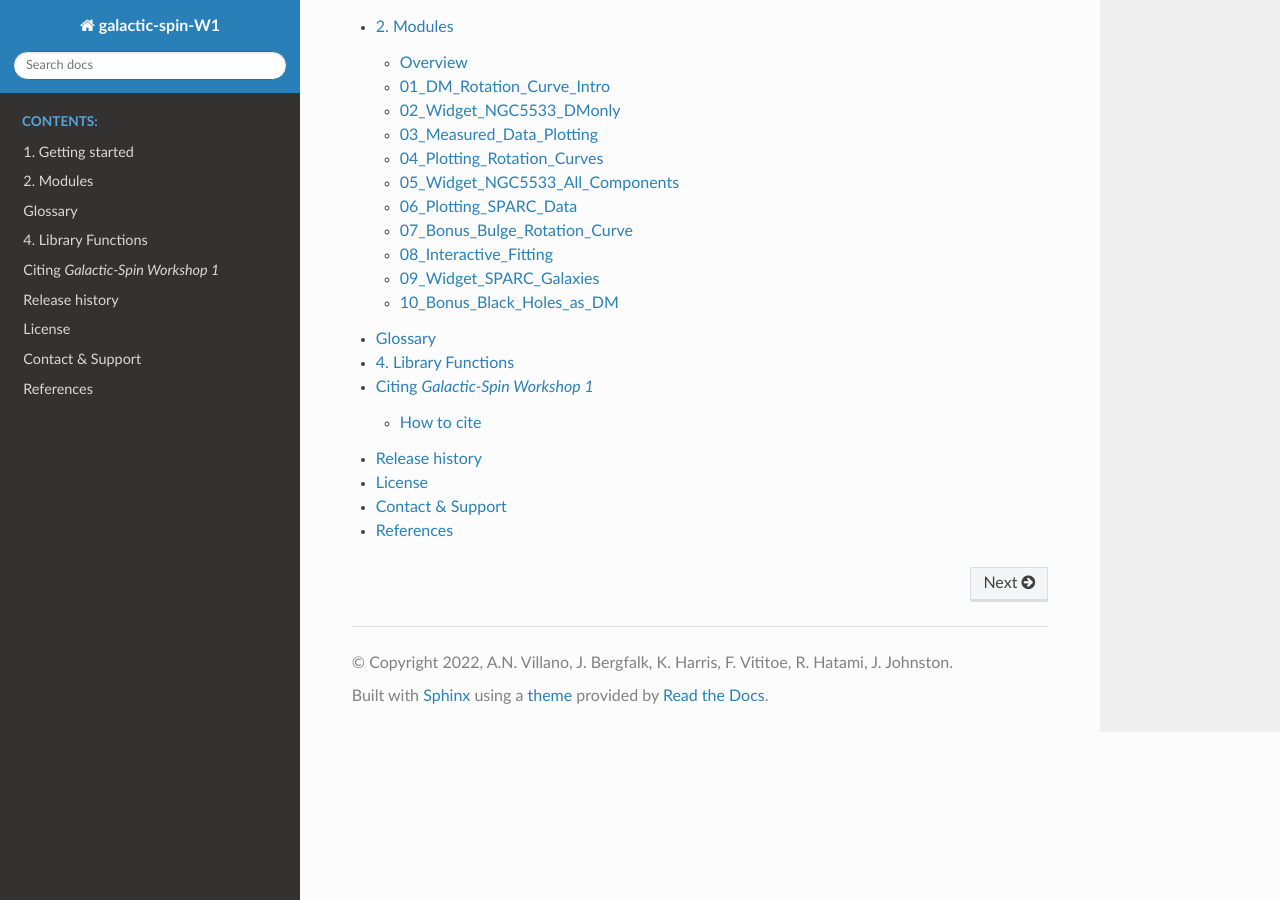
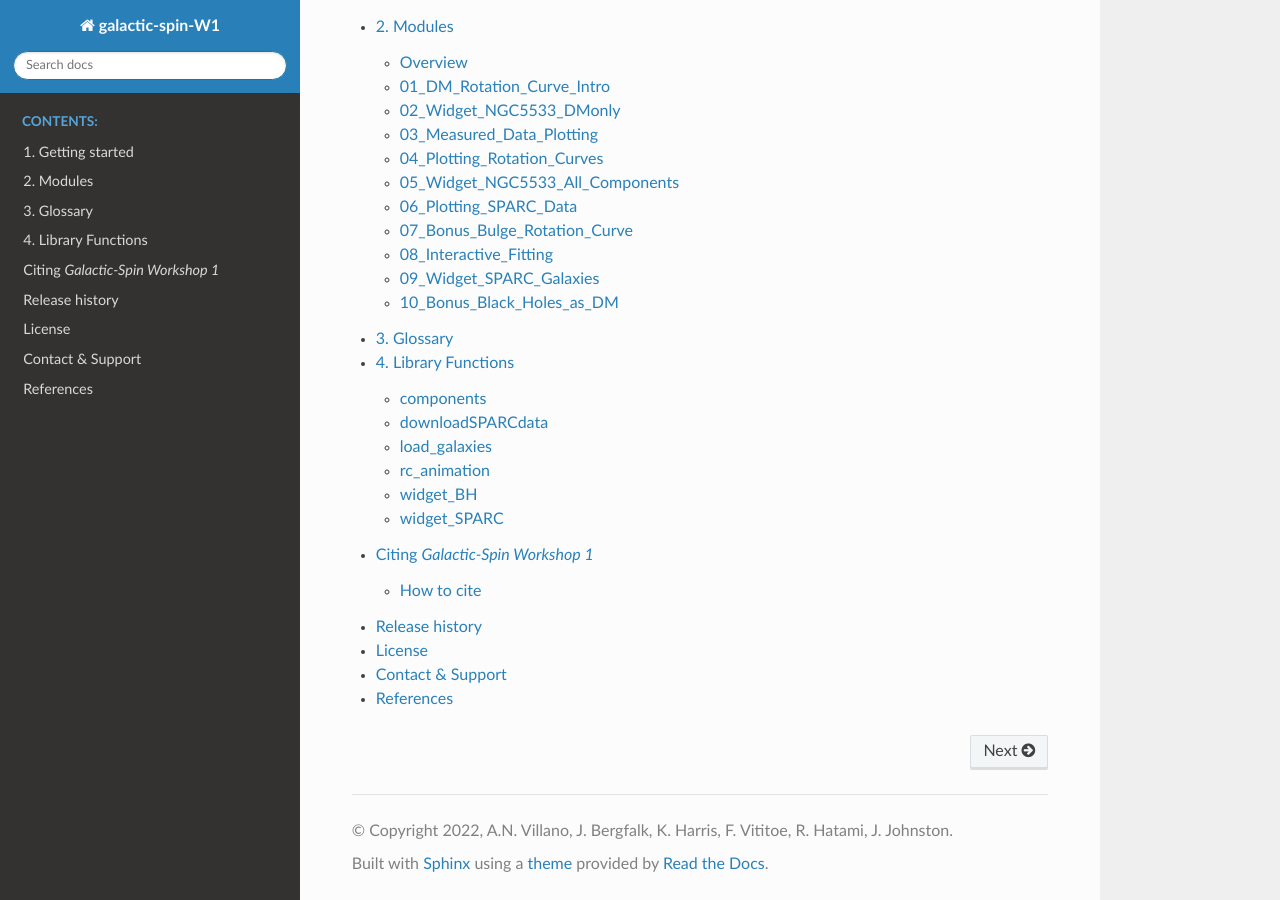
Before and after one commit to villano-lab/galactic-spin-W1, a Sphinx documentation site: the page built from docs/source/index.rst, in a window 1280 px wide and 900 px high, scrolled down 1002 px. Built offline with Sphinx 7.4.7 and the Read the Docs theme 2.0.0, drawn with Linux system fonts in a browser that asks for light colours.

Commit message:
set up to auto-include all functions in docs
next step: get them in ToC.
Saw autoapi extension recommended for this.

```diff
--- a/docs/source/03_Glossary.rst
+++ b/docs/source/03_Glossary.rst
@@ -1,6 +1,6 @@
-========
-Glossary
-========
+===========
+3. Glossary
+===========
 
 .. glossary::
 
--- a/docs/source/04_Library_Functions.rst
+++ b/docs/source/04_Library_Functions.rst
@@ -1,3 +1,33 @@
 ====================
 4. Library Functions
 ====================
+
+components
+==========
+.. automodule:: components
+    :members:
+
+downloadSPARCdata
+=================
+.. automodule:: downloadSPARCdata
+    :members:
+
+load_galaxies
+=============
+.. automodule:: load_galaxies
+    :members:
+
+rc_animation
+============
+.. automodule:: rc_animation
+    :members:
+
+widget_BH
+=========
+.. automodule:: widget_BH
+    :members:
+
+widget_SPARC
+============
+.. automodule:: widget_SPARC
+    :members:
--- a/docs/source/conf.py
+++ b/docs/source/conf.py
@@ -24,17 +24,7 @@ except FileExistsError:
     pass
 os.chdir('source')
 
-autodoc_mock_imports = ['lmfit']
-
-"""def configureDoxyfile(input_dir, output_dir):
-    with open('Doxyfile', 'r') as file :
-        filedata = file.read()
-
-    filedata = filedata.replace('@DOXYGEN_INPUT_DIR@', input_dir)
-    filedata = filedata.replace('@DOXYGEN_OUTPUT_DIR@', output_dir)
-
-    with open('Doxyfile', 'w') as file:
-        file.write(filedata)"""
+#autodoc_mock_imports = ['lmfit']
 
 # Check if we're running on Read the Docs' servers
 read_the_docs_build = os.environ.get('READTHEDOCS', None) == 'True'
@@ -67,7 +57,9 @@ release = '2.0.2'
 # Add any Sphinx extension module names here, as strings. They can be
 # extensions coming with Sphinx (named 'sphinx.ext.*') or your custom
 # ones.
-extensions = ['sphinx_rtd_theme','myst_parser','sphinx.ext.autodoc','sphinx.ext.napoleon']
+extensions = ['sphinx_rtd_theme','myst_parser','sphinx.ext.autodoc','sphinx.ext.napoleon','sphinx.ext.autosummary']
+#autodoc_default_flags = ['members']
+autosummary_generate = True
 
 # Breathe Configuration
 #breathe_default_project = "galactic-spin-W1"
```
Also changed, not shown: docs/source/Doxygenlayout.xml (deleted, +0 -23 lines), 5 other files.
